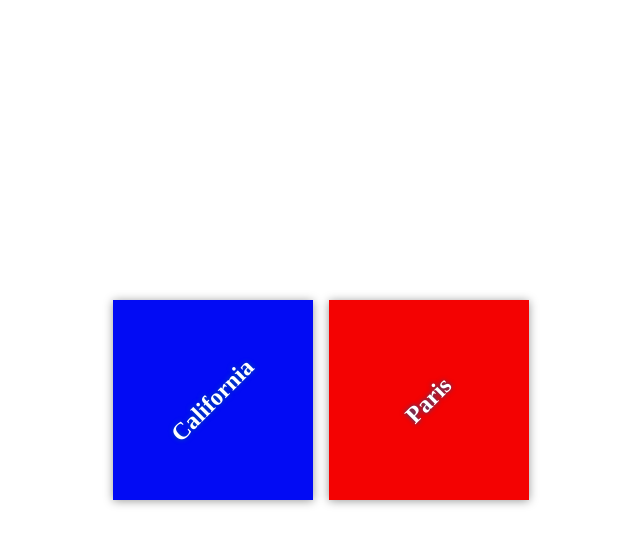
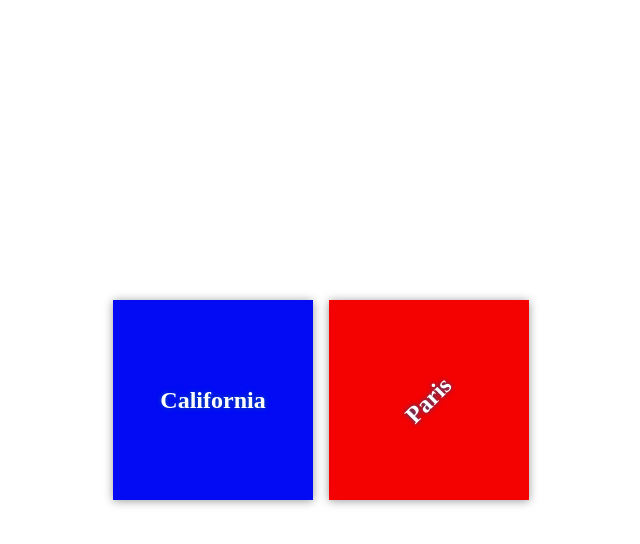
Before and after one commit to drrte5t/my-travel-plans, a plain HTML site: page index.html in a window 1280 px wide. In both pictures the pointer is over the element "California". Shown: the whole page, without its empty margins (319-959 px from the left). Drawn offline with Linux system fonts and the light colour scheme.

Commit message:
Adicionar uma animação no cabeçalho de destino

```diff
--- a/css/app.css
+++ b/css/app.css
@@ -40,9 +40,14 @@
     text-align: center;
 }
 
+.destination:hover h2 {
+    transform: rotate(-0deg);
+}
+
 h2 {
     margin: 0;
     transform: rotate(-45deg);
+    transition: transform 0.5s;
     text-shadow: 0 0 5px #01579b;
 }
 
```
